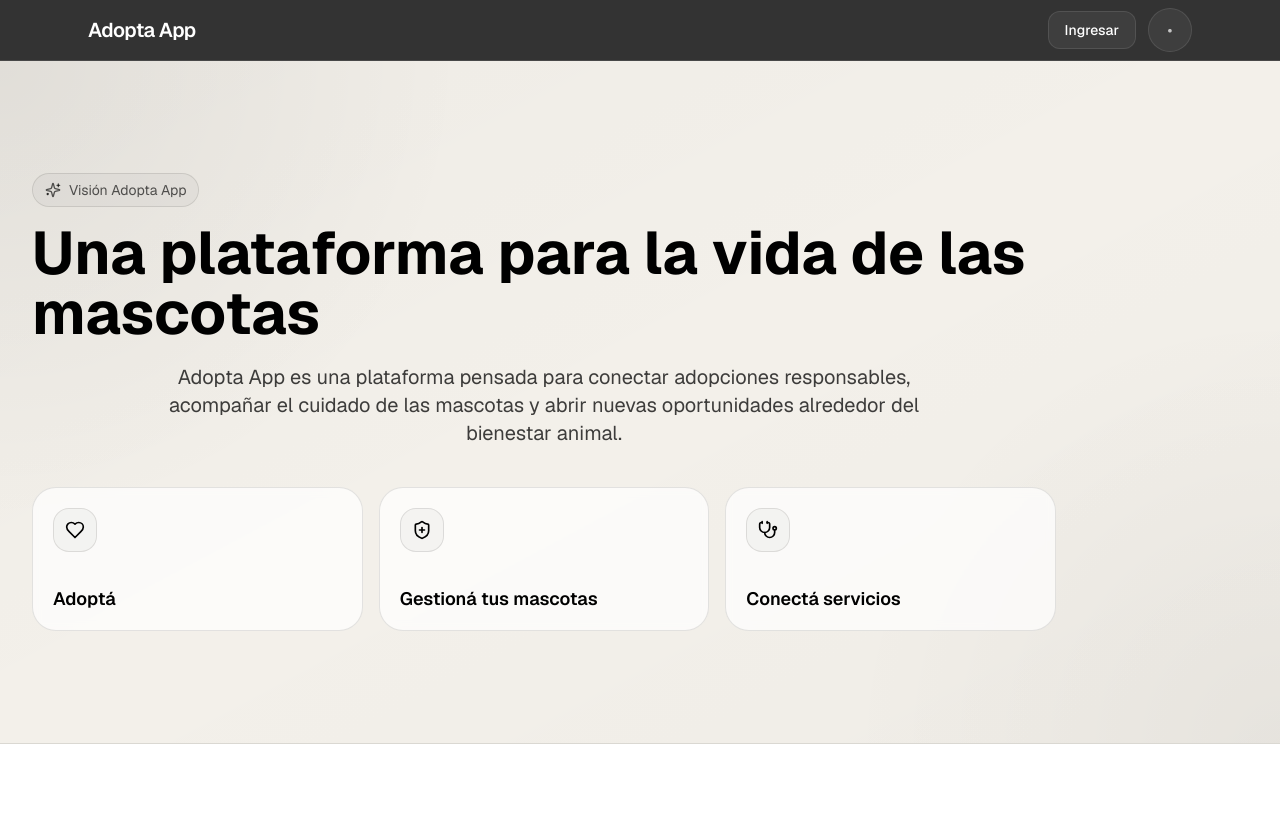
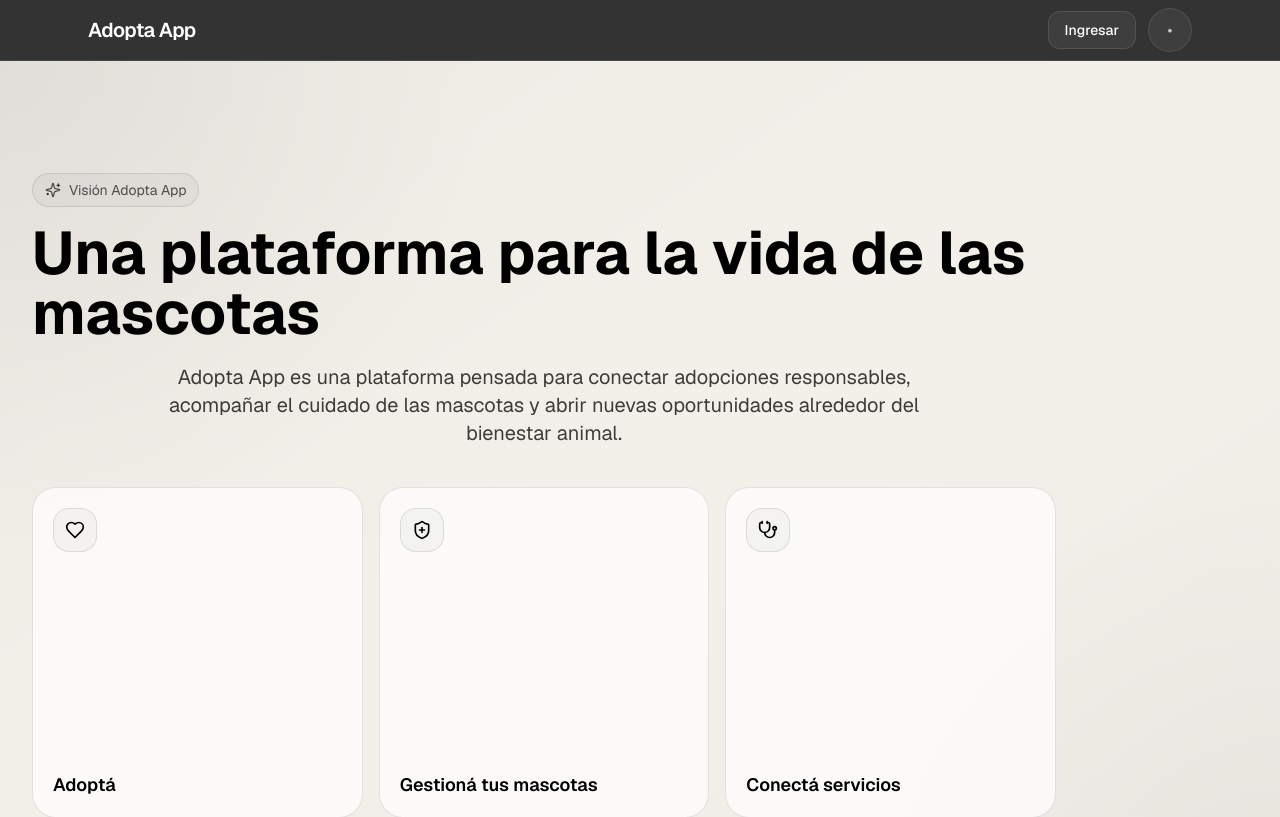
Before and after one commit to SantiagoPlus/adoptar_app, a Next.js app: page /vision in a window 1280 px wide. Shown: the top 817 px of the page. Built offline with nearby package versions, Linux system fonts and the light colour scheme; no server answers.

Commit message:
Update hero.tsx

```diff
--- a/components/vision/hero.tsx
+++ b/components/vision/hero.tsx
@@ -48,16 +48,18 @@ export function VisionHero() {
                 return (
                   <div
                     key={item.title}
-                    className="flex min-h-[144px] flex-col justify-between rounded-3xl border border-black/10 bg-white/70 p-5 backdrop-blur-sm"
+                    className="aspect-square rounded-3xl border border-black/10 bg-white/70 p-5 backdrop-blur-sm"
                   >
+                    <div className="flex h-full flex-col">
                       <div className="flex h-11 w-11 items-center justify-center rounded-2xl border border-black/10 bg-black/[0.03]">
                         <Icon className="h-5 w-5 text-black" />
                       </div>
 
-                    <div className="mt-6">
+                      <div className="mt-auto">
                         <p className="text-left text-lg font-semibold leading-tight text-black">
                           {item.title}
                         </p>
+                      </div>
                     </div>
                   </div>
                 );
```
Lines whose indentation alone changed are shown as unchanged.
